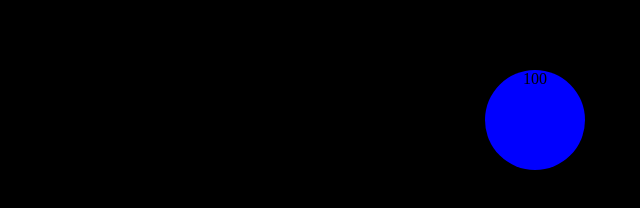
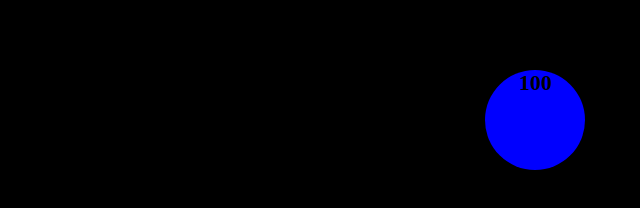
Before and after one commit to 0mriN/gitEx, a plain HTML site: page index.html in a window 1280 px wide. Shown: the part 628-836 px from the top of the page, 105-745 px from the left. Drawn offline with Linux system fonts and the light colour scheme.

Commit message:
Change font size and weight

```diff
--- a/style.css
+++ b/style.css
@@ -12,5 +12,7 @@ h1{
     height: 100px;
     border-radius: 50%;
     text-align: center;
-    margin:50vw auto
+    margin:50vw auto;
+    font-size: 22px;
+    font-weight: bold;
 }
```
